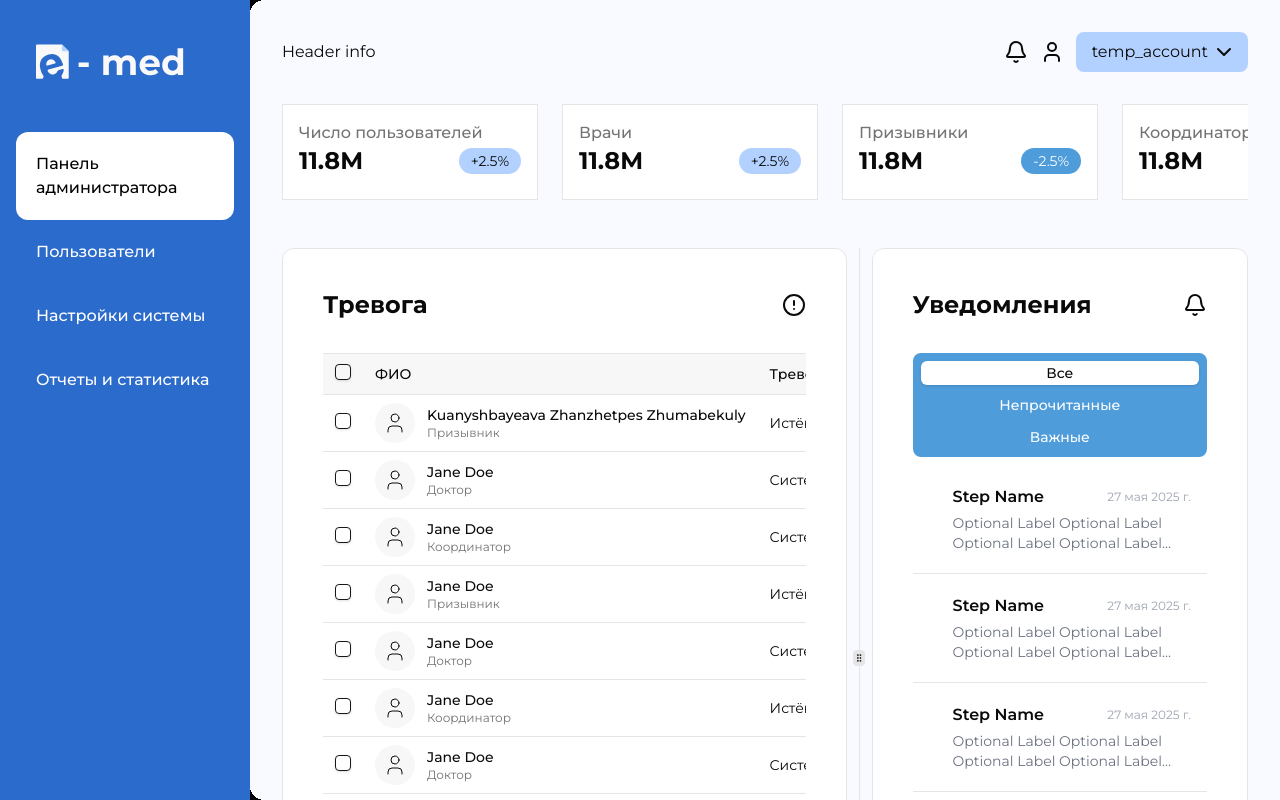
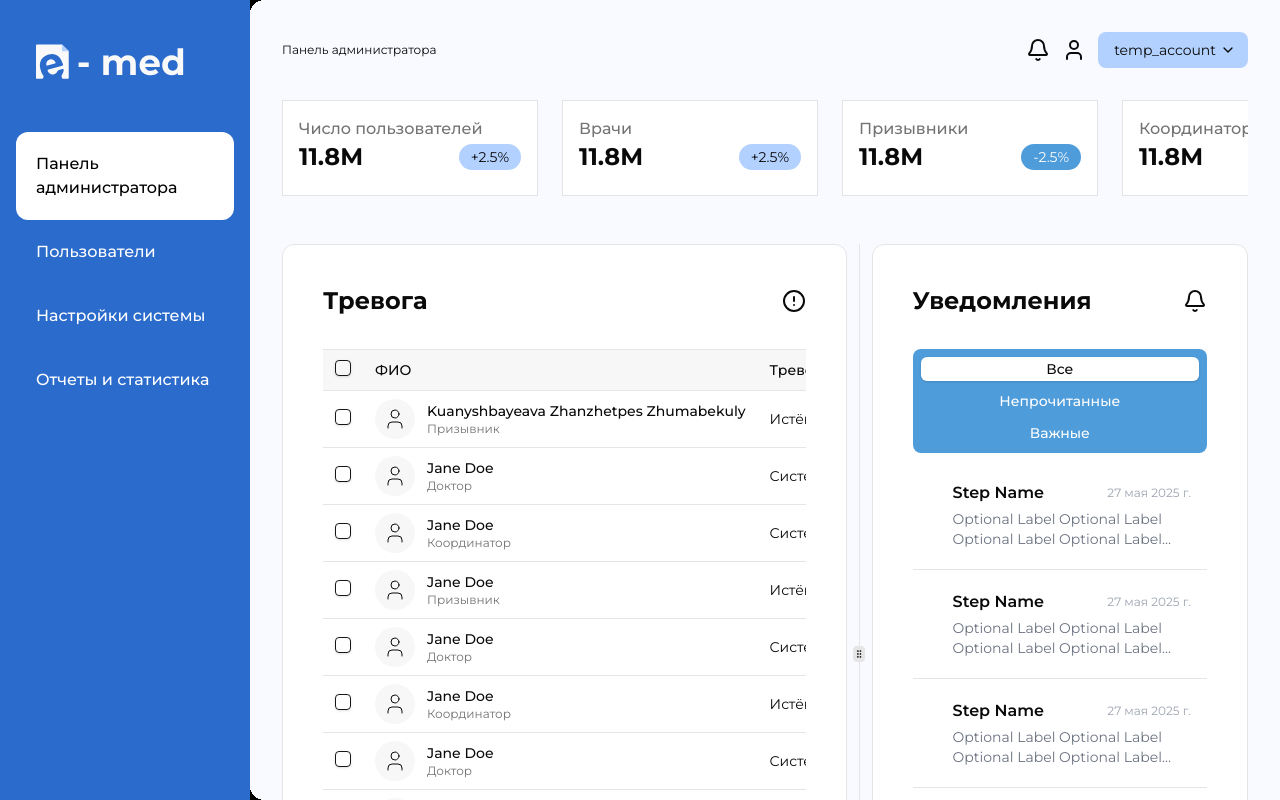
Before and after one commit to d1maash/emed-frontend, a Next.js app: page /admin in a window 1280 px wide. Built offline with nearby package versions, Linux system fonts and the light colour scheme; no server answers.

Commit message:
feat: added admin breadcrumbs component

```diff
--- /dev/null
+++ b/app/(dashboard)/admin/_components/BreadCrumbs.tsx
@@ -0,0 +1,33 @@
+import Link from "next/link";
+import { usePathname } from "next/navigation";
+import React from "react";
+import { adminRoutes } from "@/components/Sidebar/routes";
+
+const BreadCrumbs = () => {
+  const pathname = usePathname();
+
+  const currentRoute = adminRoutes.find((route) => {
+    if (route.link === pathname) return true;
+    if (route.link !== "/admin" && pathname.startsWith(route.link + "/"))
+      return true;
+    return false;
+  });
+
+  const isMainAdminPage = pathname === "/admin";
+
+  return (
+    <div className="flex text-xs gap-1 items-center">
+      {isMainAdminPage ? (
+        <Link href="/admin">Панель администратора</Link>
+      ) : (
+        <>
+          <Link href="/admin">Панель администратора</Link>
+          <span>/</span>
+          <span>{currentRoute?.text || "Панель администратора"}</span>
+        </>
+      )}
+    </div>
+  );
+};
+
+export default BreadCrumbs;
--- a/app/(dashboard)/layout.tsx
+++ b/app/(dashboard)/layout.tsx
@@ -13,6 +13,7 @@ import {
   coordinatorRoutes,
   doctorRoutes,
 } from "@/components/Sidebar/routes";
+import BreadCrumbs from "./admin/_components/BreadCrumbs";
 
 const DashboardLayout = ({ children }: { children: React.ReactNode }) => {
   const pathname = usePathname();
@@ -58,7 +59,7 @@ const DashboardLayout = ({ children }: { children: React.ReactNode }) => {
       {/* Main content */}
       <div className="flex flex-col flex-1 bg-[#f9faff] md:rounded-s-2xl p-4 lg:p-8 gap-4 lg:gap-8 overflow-auto">
         <DashboardHeader>
-          <div className="flex">Header info</div>
+          <BreadCrumbs />
         </DashboardHeader>
         {children}
       </div>
--- a/components/Header.tsx
+++ b/components/Header.tsx
@@ -8,9 +8,9 @@ const DashboardHeader = ({ children }: { children: React.ReactNode }) => {
       <div className="ml-auto flex justify-end items-center gap-3">
         <Bell />
         <User />
-        <div className="flex items-center gap-1 rounded-white bg-[--primary-30] pl-4 pr-3 rounded-lg py-2">
+        <div className="flex text-sm items-center gap-1 rounded-white bg-[--primary-30] pl-4 pr-3 rounded-lg py-2">
           temp_account
-          <ChevronDown />
+          <ChevronDown size={16} />
         </div>
       </div>
     </div>
```
